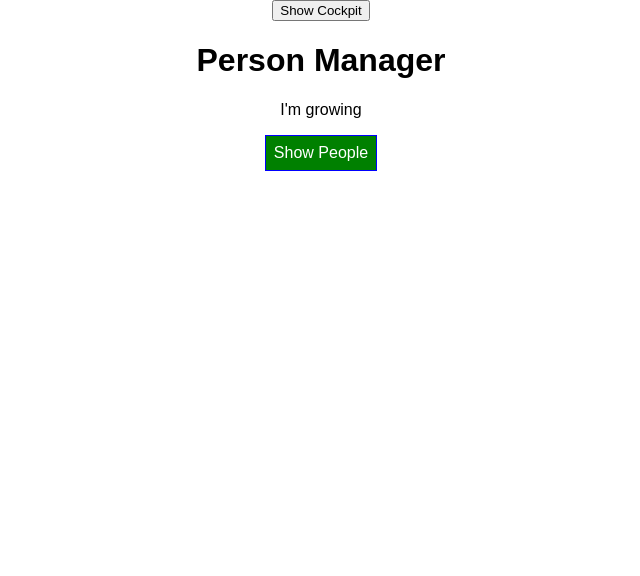
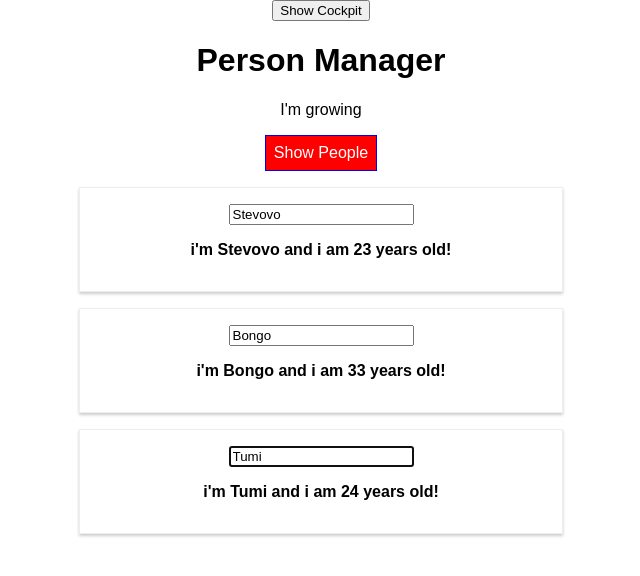
Before and after one commit to badgerine/react-complete-guide, a React app: page / in a window 1280 px wide. Shown: the top 576 px of the page, without its empty margins (319-959 px from the left). Built offline with nearby package versions, Linux system fonts and the light colour scheme.

Commit message:
S7#111 refs with react hooks|functional component

```diff
--- a/src/components/Cockpit/Cockpit.js
+++ b/src/components/Cockpit/Cockpit.js
@@ -1,14 +1,18 @@
-import React, { useEffect, Fragment } from 'react';
+import React, { useEffect, Fragment, useRef } from 'react';
 import classes from './Cockpit.css';
 
 const cockpit = (props) => {
 
+  const toggleBtnRef = useRef(null);
+
+  //useEffect runs after a render cycle
   useEffect(() => {
-    console.log('[Cockpit.js] useEffect()1');
     //simulate Http request ...
-    setTimeout(() => {
-      console.log('[Cockpit.js] useEffect()1|setTimeOut() saved data to cloud!');
-    }, 1000);
+    // setTimeout(() => {
+    //   console.log('[Cockpit.js] useEffect()1|setTimeOut() saved data to cloud!');
+    // }, 1000);
+    console.log('[Cockpit.js] useEffect()1 | toggle button to show people');
+    toggleBtnRef.current.click();
   }, []); //this empty array indicates to useEffect to only execute the 1st time this component is rendered.
 
   useEffect(() => {
@@ -43,7 +47,7 @@ const cockpit = (props) => {
     <Fragment>
       <h1>{props.title}</h1>
       <p className={styleclass.join(' ')}>I'm growing</p>
-      <button className={btnClass.join(' ')} onClick={props.clicked}>
+      <button ref={toggleBtnRef} className={btnClass.join(' ')} onClick={props.clicked}>
         Show People
       </button>
     </Fragment>
```
